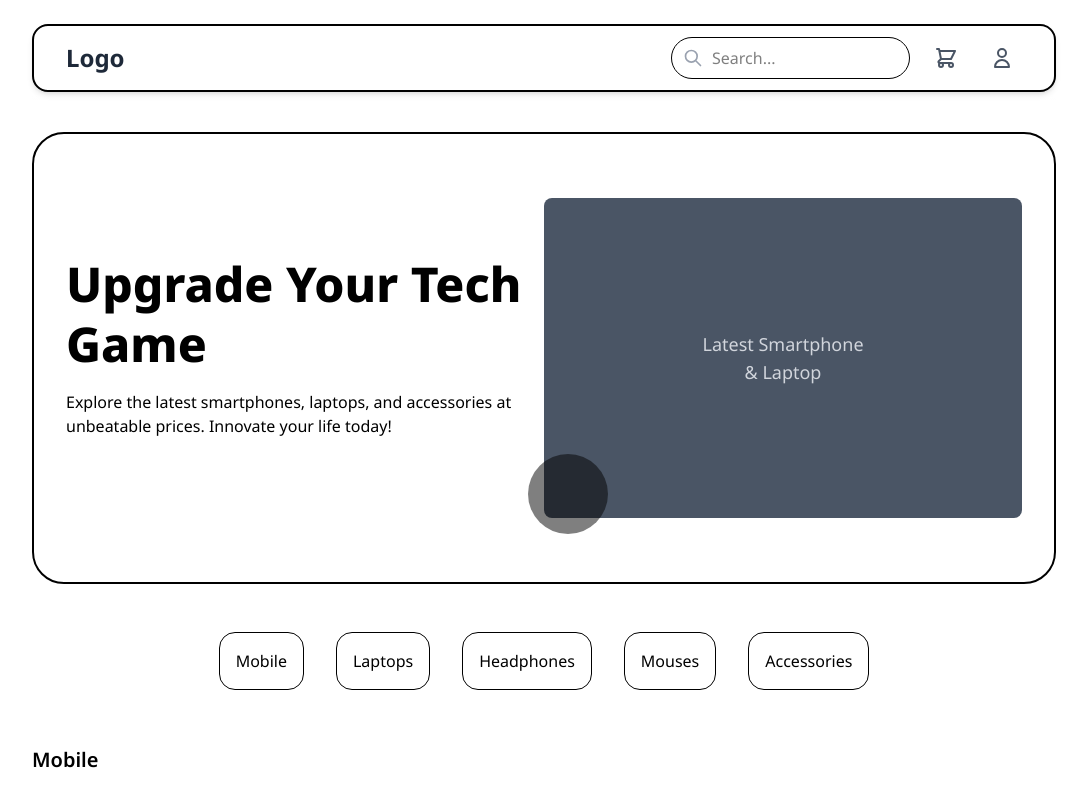
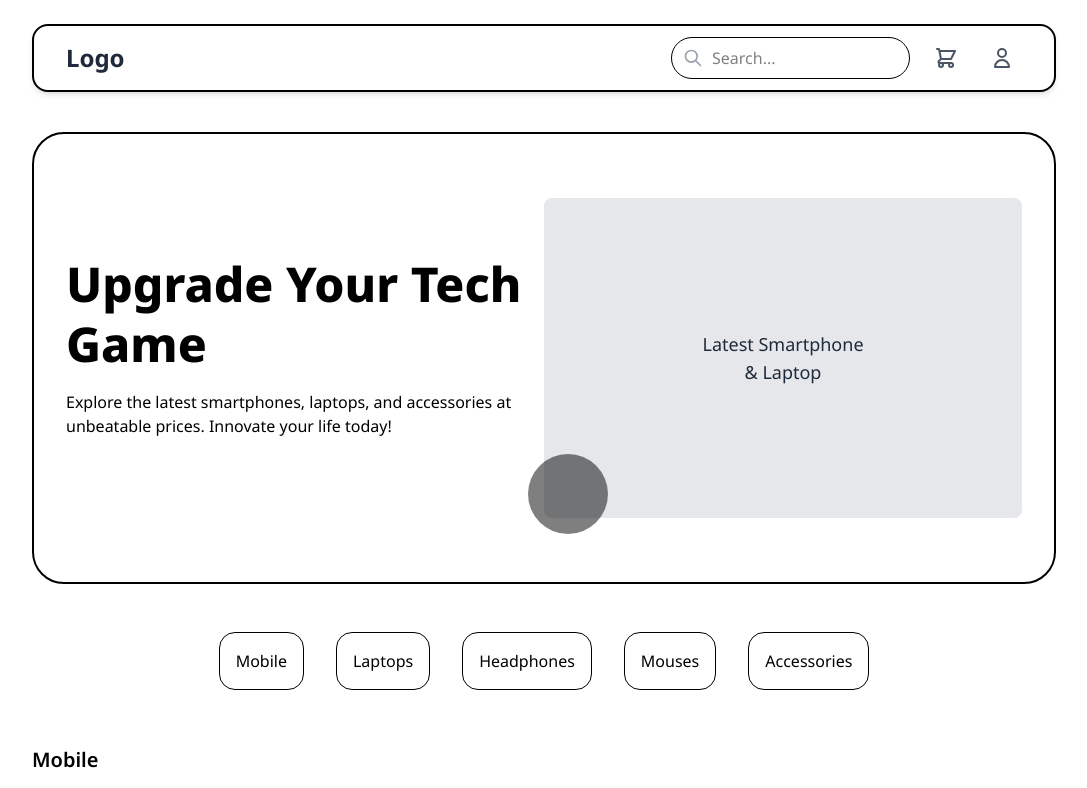
Before and after one commit to darshanbagade/ByteCart-Ecommerce, a React (Vite) app in the folder client/: page / in a window 1280 px wide. Shown: the top 788 px of the page, without its empty margins (96-1183 px from the left). Built offline with nearby package versions, Linux system fonts and the light colour scheme; a web font is replaced by a local one.

Commit message:
Update Footer and Hero component styles for improved visual consistency

```diff
--- a/client/src/components/Footer.jsx
+++ b/client/src/components/Footer.jsx
@@ -4,7 +4,7 @@ import { FaFacebook, FaTwitter, FaInstagram, FaLinkedin } from 'react-icons/fa';
 
 const Footer = () => {
   return (
-    <footer className="container mx-auto bg-white border-2 rounded-2xl my-6 text-black py-8">
+    <footer className="bg-white border-2 rounded-2xl my-6 text-black py-8">
       <div className="container mx-auto px-4">
         <div className="grid grid-cols-1 md:grid-cols-2 lg:grid-cols-4 gap-8">
           {/* About Section */}
--- a/client/src/components/Hero.jsx
+++ b/client/src/components/Hero.jsx
@@ -30,7 +30,7 @@ export const Hero = () => {
         <div className="md:w-1/2 ">
           <div className="relative">
 
-            <div className="w-full h-64 sm:h-80 px-14 bg-gray-600 rounded-lg flex items-center justify-center text-gray-300">
+            <div className="w-full h-64 sm:h-80 px-14 bg-gray-200 rounded-lg flex items-center justify-center text-gray-800">
               <span className="text-lg text-center">Latest Smartphone <br /> & Laptop</span>
             </div>
 
```
